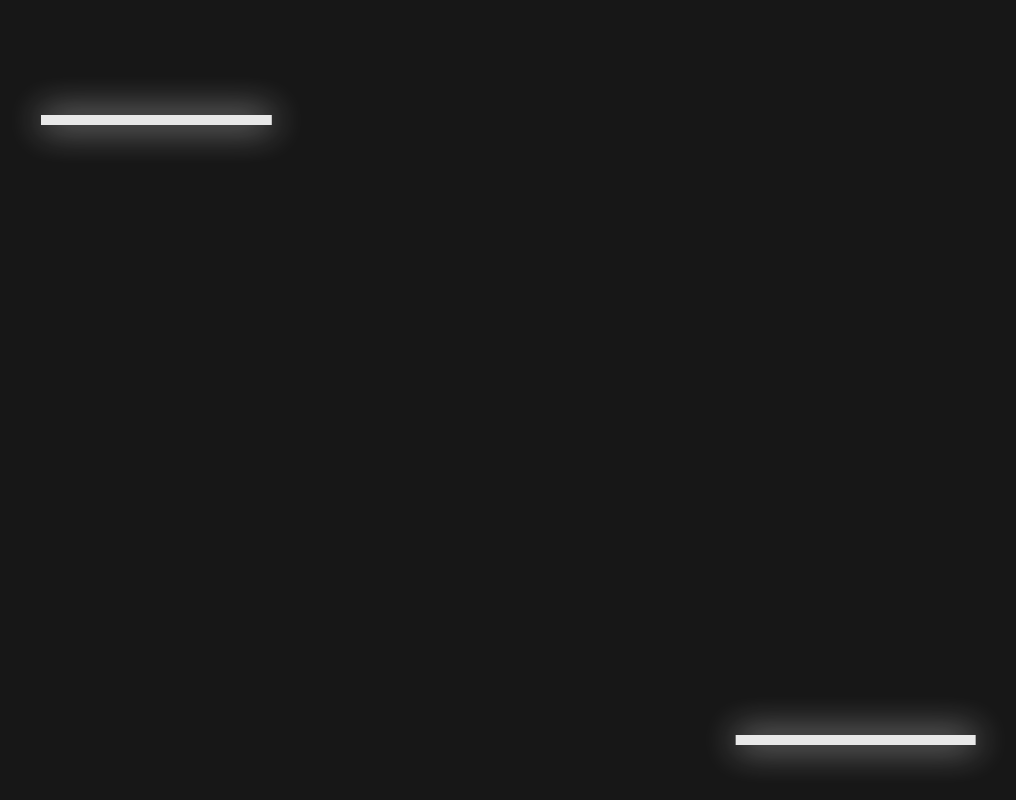
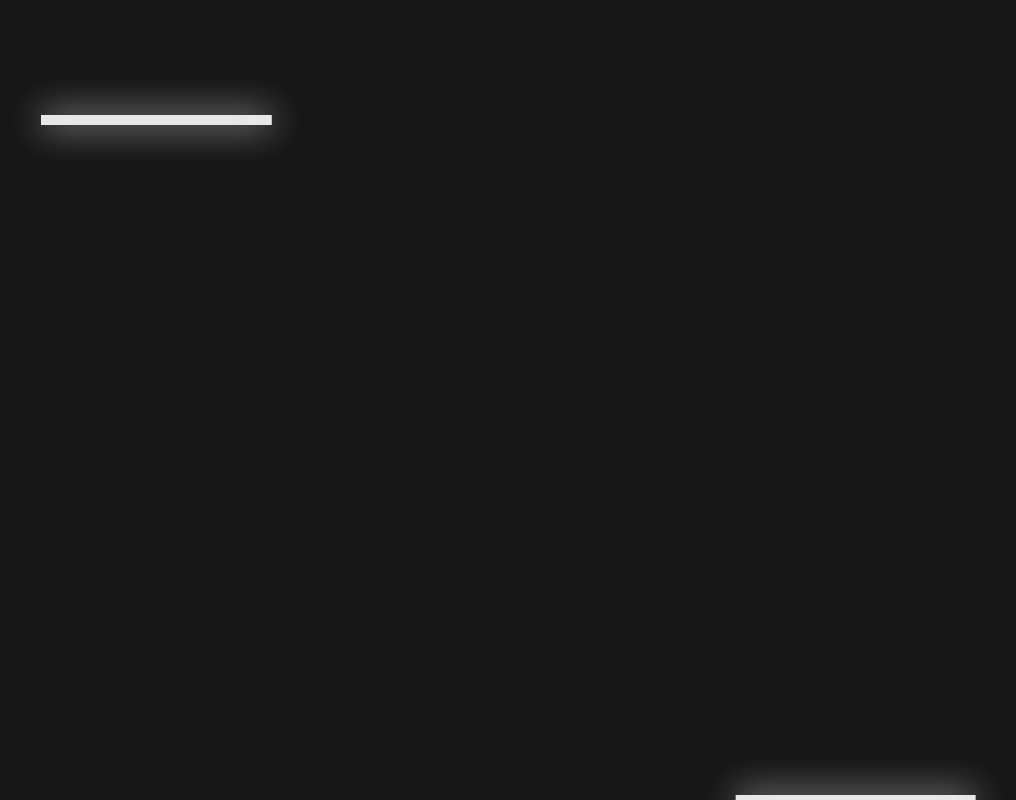
Before and after one commit to smartm1rror/smart_mirror_fe, a Next.js app: page /FaceDetection/components/RotatingEdgeLines in a window 1280 px wide. Shown: the whole page, without its empty margins (59-1075 px from the left). Built offline with nearby package versions, Linux system fonts and the light colour scheme.

Commit message:
fix:design

```diff
--- a/src/app/FaceDetection/components/RotatingEdgeLines/page.tsx
+++ b/src/app/FaceDetection/components/RotatingEdgeLines/page.tsx
@@ -55,7 +55,7 @@ const RotatingEdgeLines: React.FC = () => {
                 {/* 두 번째 선 */}
                 <rect
                     x={margin}
-                    y={margin}
+                    y={marginTop}
                     width={rectWidth}
                     height={rectHeight}
                     fill="none"
```
